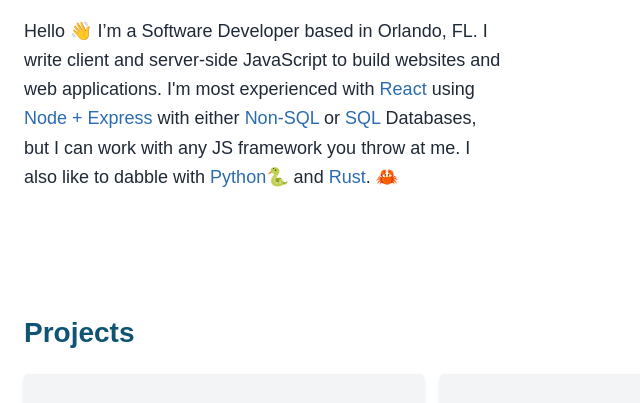
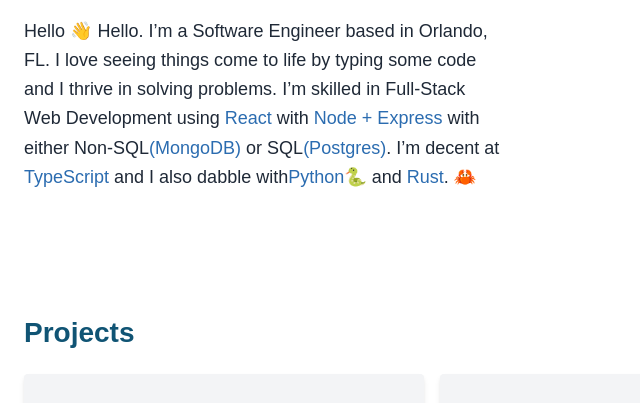
Before and after one commit to yarocruz/portfolio-2020, a Gatsby site: page / in a window 1280 px wide. Shown: the part 355-758 px from the top of the page, without its empty margins (0-640 px from the left). Built offline with nearby package versions, Linux system fonts and the light colour scheme; Gatsby itself is replaced by a stand-in of ours; a web font is replaced by a local one.

Commit message:
udpated intro

```diff
--- a/src/components/intro.js
+++ b/src/components/intro.js
@@ -36,12 +36,10 @@
       </div>
       <p className="my-5 leading-relaxed text-gray-800"
          style={{ fontWeight: `400`, fontSize: `18px`, maxWidth: `480px` }}>
-        Hello <span role='img' aria-label='wave'>👋</span> I’m a Software Developer based in Orlando, FL. I write client
-        and server-side JavaScript to build websites and web
-        applications. I'm most experienced with <a className="text-blue-500" href="https://reactjs.org/">React</a> using <a className="text-blue-500" href="https://expressjs.com/">Node + Express</a> with either <a className="text-blue-500" href="https://www.mongodb.com/nosql-explained">Non-SQL</a> or <a
-        className="text-blue-500" href="https://en.wikipedia.org/wiki/SQL">SQL</a> Databases,
-        but I can work with any JS framework you throw at me. I also like to dabble with <a className="text-blue-500" href="">Python</a>🐍 and <a
-        className="text-blue-500" href="">Rust</a>. 🦀
+        Hello <span role='img' aria-label='wave'>👋</span> Hello. I’m a Software Engineer based in Orlando, FL. I love seeing things come to life by typing some code and I thrive in solving problems. I’m skilled in Full-Stack Web Development using <a className="text-blue-500" href="https://reactjs.org/">React</a> with <a className="text-blue-500" href="https://expressjs.com/">Node + Express</a> with either Non-SQL<a className="text-blue-500" href="https://www.mongodb.com/nosql-explained">(MongoDB)</a> or SQL<a
+        className="text-blue-500" href="https://en.wikipedia.org/wiki/SQL">(Postgres)</a>.
+        I’m decent at <a className="text-blue-500" href="https://www.typescriptlang.org/">TypeScript</a> and I also dabble with<a className="text-blue-500" href="https://www.python.org/">Python</a>🐍 and <a
+        className="text-blue-500" href="https://www.rust-lang.org/">Rust</a>. 🦀
       </p>
     </div>
   )
```
Also changed, not shown: src/images/blog.png.
